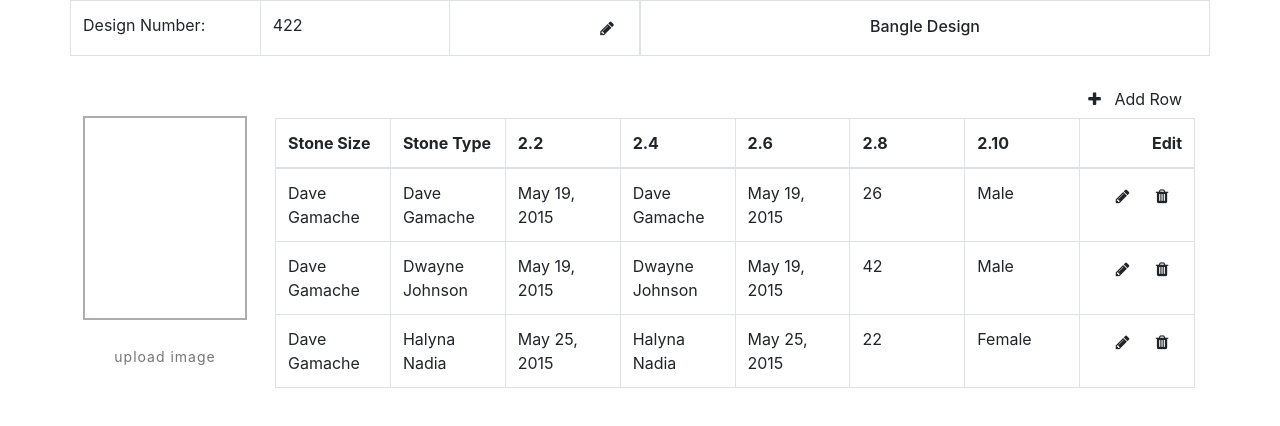
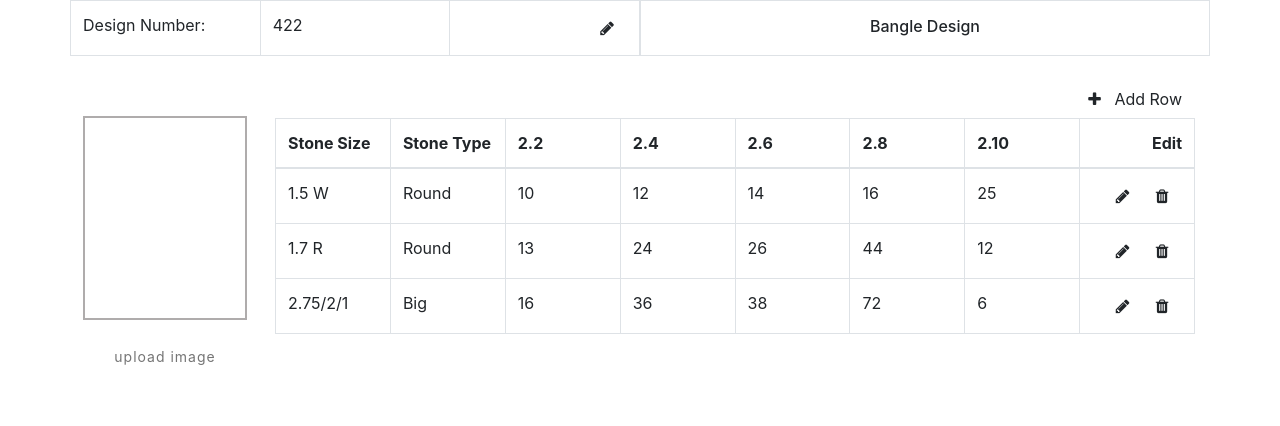
Before and after one commit to susmitasarkar7/dynamically_editable_table, a plain HTML site: page table/dynamically_editable_table.html in a window 1280 px wide. Drawn offline with nearby package versions, Linux system fonts and the light colour scheme.

Commit message:
demo input field fiiled

```diff
--- a/table/dynamically_editable_table.html
+++ b/table/dynamically_editable_table.html
@@ -82,13 +82,13 @@
                     </thead>
                     <tbody>
                         <tr data-id="1">
-                            <td data-field="name">Dave Gamache</td>
-                            <td data-field="name">Dave Gamache</td>
-                            <td data-field="birthday">May 19, 2015</td>
-                            <td data-field="name">Dave Gamache</td>
-                            <td data-field="birthday">May 19, 2015</td>
-                            <td data-field="age">26</td>
-                            <td data-field="sex">Male</td>
+                            <td data-field="name">1.5 W</td>
+                            <td data-field="size">Round</td>
+                            <td data-field="birthday">10</td>
+                            <td data-field="name">12</td>
+                            <td data-field="birthday">14</td>
+                            <td data-field="age">16</td>
+                            <td data-field="name">25</td>
                             <td>
                                 <a class="button button-small edit" title="Edit">
                                     <i class="fa fa-pencil"></i>
@@ -100,13 +100,13 @@
                             </td>
                         </tr>
                         <tr data-id="2">
-                            <td data-field="name">Dave Gamache</td>
-                            <td data-field="name">Dwayne Johnson</td>
-                            <td data-field="birthday">May 19, 2015</td>
-                            <td data-field="name">Dwayne Johnson</td>
-                            <td data-field="birthday">May 19, 2015</td>
-                            <td data-field="age">42</td>
-                            <td data-field="sex">Male</td>
+                            <td data-field="name">1.7 R</td>
+                            <td data-field="size">Round</td>
+                            <td data-field="birthday">13</td>
+                            <td data-field="name">24</td>
+                            <td data-field="birthday">26</td>
+                            <td data-field="age">44</td>
+                            <td data-field="sex">12</td>
                             <td>
                                 <a class="button button-small edit" title="Edit">
                                     <i class="fa fa-pencil"></i>
@@ -116,17 +116,17 @@
                             </td>
                         </tr>
                         <tr data-id="3">
-                            <td data-field="name">Dave Gamache</td>
-                            <td data-field="name">Halyna Nadia</td>
-                            <td data-field="birthday">May 25, 2015</td>
-                            <td data-field="name">Halyna Nadia</td>
-                            <td data-field="birthday">May 25, 2015</td>
-                            <td data-field="age">22</td>
-                            <td data-field="sex">Female</td>
+                            <td data-field="name">2.75/2/1</td>
+                            <td data-field="size">Big</td>
+                            <td data-field="birthday">16</td>
+                            <td data-field="name">36</td>
+                            <td data-field="birthday">38</td>
+                            <td data-field="age">72</td>
+                            <td data-field="sex">6</td>
                             <td>
                                 <a class="button button-small edit" title="Edit">
                                     <i class="fa fa-pencil"></i>
-                                </a> <a class="button button-small" title="Delete">
+                                </a> <a class="button button-small edit" title="Delete">
                                     <i class="fa fa-trash"></i>
                                 </a>
                             </td>
@@ -138,7 +138,6 @@
     </div>
 
     <script>
-
         (function ($, window, document, undefined) {
             var pluginName = "editable",
                 defaults = {
@@ -306,7 +305,7 @@
 
                 $('table tr').editable({
                     dropdowns: {
-                    sex: ['Male', 'Female']
+                        size: ['Big', 'Round']
                     },
                     edit: function (values) {
                         $(".edit i", this)
@@ -378,10 +377,10 @@
             }
         });
 
-    $(function() {
+        $(function () {
             function maskImgs() {
                 //$('.img-wrapper img').imagesLoaded({}, function() {
-            $.each($('.img-wrapper img'), function(index, img) {
+                $.each($('.img-wrapper img'), function (index, img) {
                     var src = $(img).attr('src');
                     var parent = $(img).parent();
                     parent
@@ -393,11 +392,11 @@
             }
 
             var preview = {
-            init: function() {
+                init: function () {
                     preview.setPreviewImg();
                     preview.listenInput();
                 },
-            setPreviewImg: function(fileInput) {
+                setPreviewImg: function (fileInput) {
                     var path = $(fileInput).val();
                     var uploadText = $(fileInput).siblings('.file-upload-text');
 
@@ -410,14 +409,15 @@
                         preview.showPreview(fileInput, path, uploadText);
                     }
                 },
-            showPreview: function(fileInput, path, uploadText) {
+                showPreview: function (fileInput, path, uploadText) {
                     var file = $(fileInput)[0].files;
 
                     if (file && file[0]) {
                         var reader = new FileReader();
 
-                    reader.onload = function(e) {
-                        var previewImg = $(fileInput).parents('.file-upload-wrapper').siblings('.preview');
+                        reader.onload = function (e) {
+                            var previewImg = $(fileInput).parents('.file-upload-wrapper').siblings(
+                                '.preview');
                             var img = $(previewImg).find('img');
 
                             if (img.length == 0) {
@@ -430,22 +430,21 @@
                             maskImgs();
                         }
 
-                    reader.onloadstart = function() {
+                        reader.onloadstart = function () {
                             $(uploadText).val('uploading..');
                         }
 
                         reader.readAsDataURL(file[0]);
                     }
                 },
-            listenInput: function() {
-                $('.file-upload-native').on('change', function() {
+                listenInput: function () {
+                    $('.file-upload-native').on('change', function () {
                         preview.setPreviewImg(this);
                     });
                 }
             };
             preview.init();
         });
-
     </script>
 </body>
 
--- a/table/script.js
+++ b/table/script.js
@@ -166,7 +166,7 @@
 
             $('table tr').editable({
                 dropdowns: {
-                    sex: ['Male', 'Female']
+                    size: ['Big', 'Round']
                 },
                 edit: function (values) {
                     $(".edit i", this)
```
Lines whose indentation alone changed are shown as unchanged.
